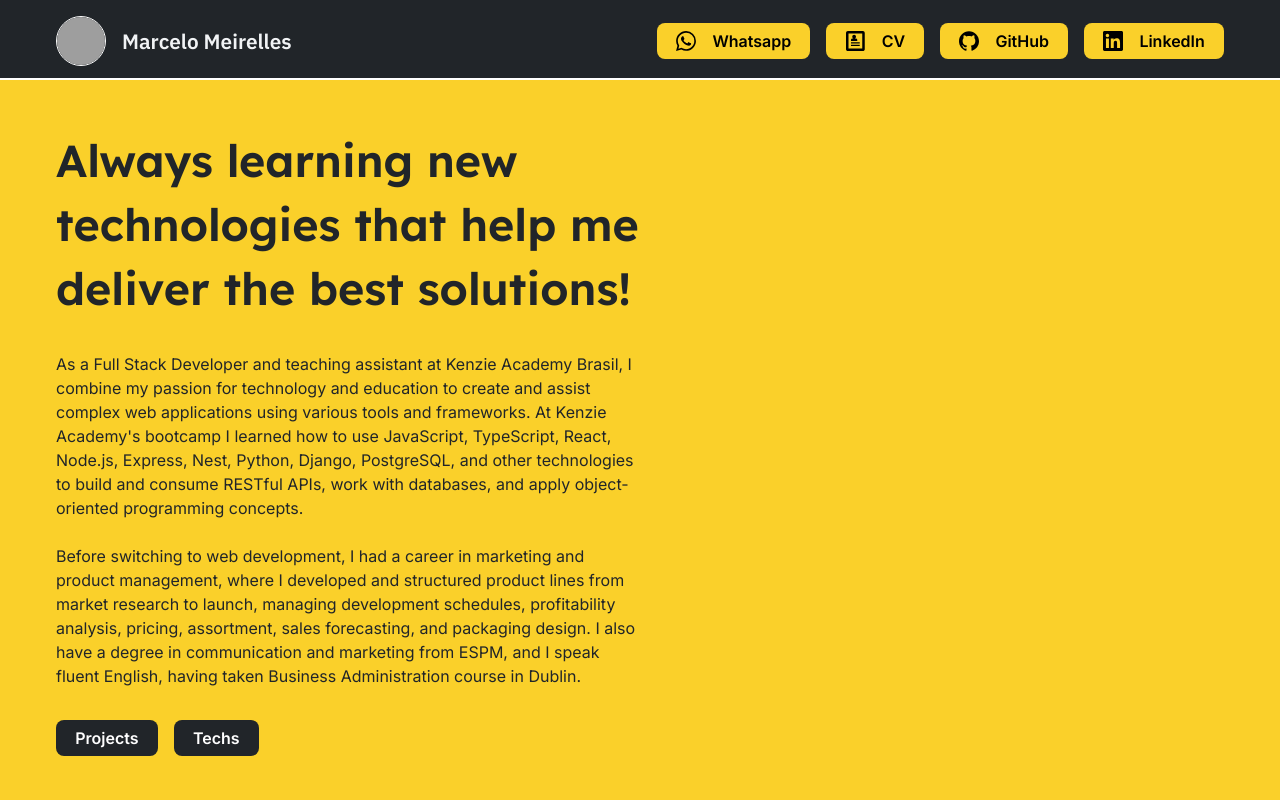
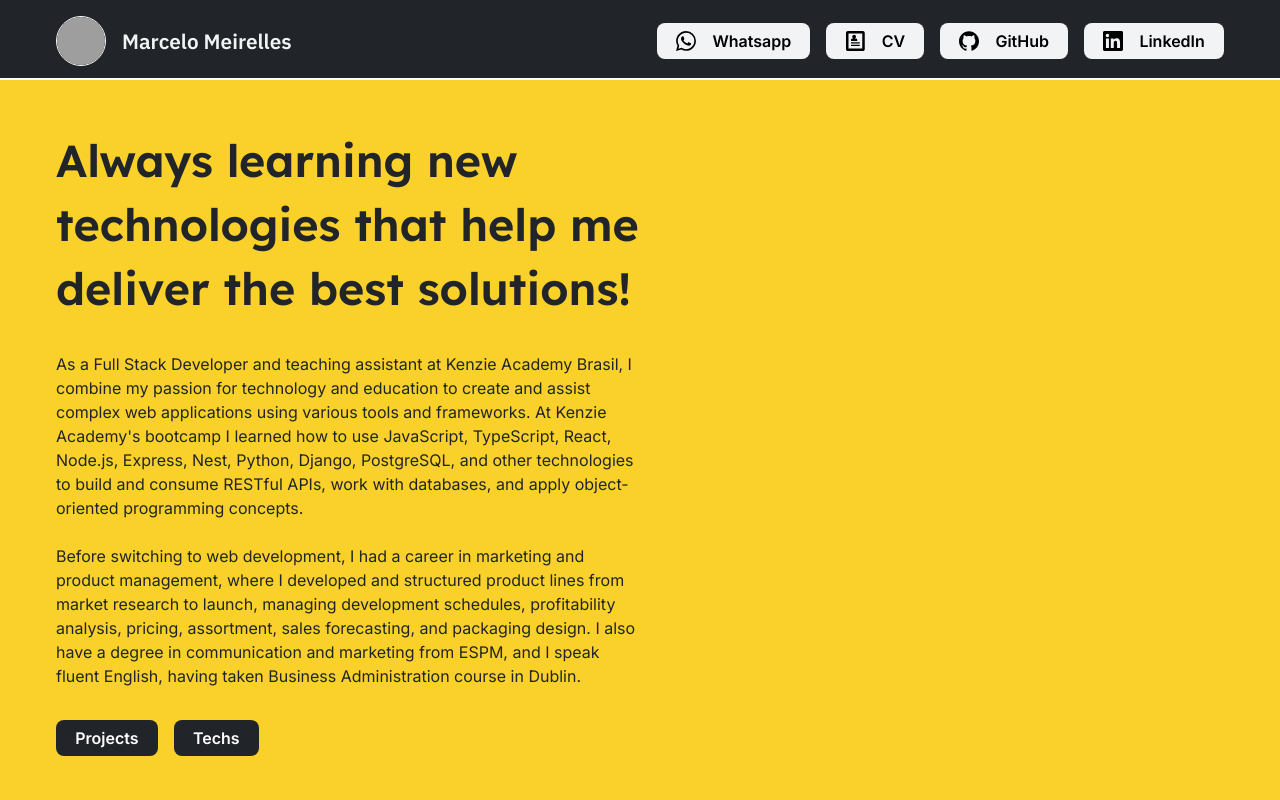
Before and after one commit to meiraa13/portfolio, a React (Vite) app: page / in a window 1280 px wide. Shown: the top 800 px of the page. Built offline with nearby package versions, Linux system fonts and the light colour scheme; no server answers; grey boxes are pictures that could not be loaded.

Commit message:
style:change button color

```diff
--- a/src/components/Button/styles.scss
+++ b/src/components/Button/styles.scss
@@ -1,6 +1,6 @@
 .button {
     padding: 0.5rem 1.2rem;
-    background-color: var(--color1);
+    background-color: var(--grey4);
     border-radius: 0.5rem;
     font-weight: 600;
     font-size:medium;
```
